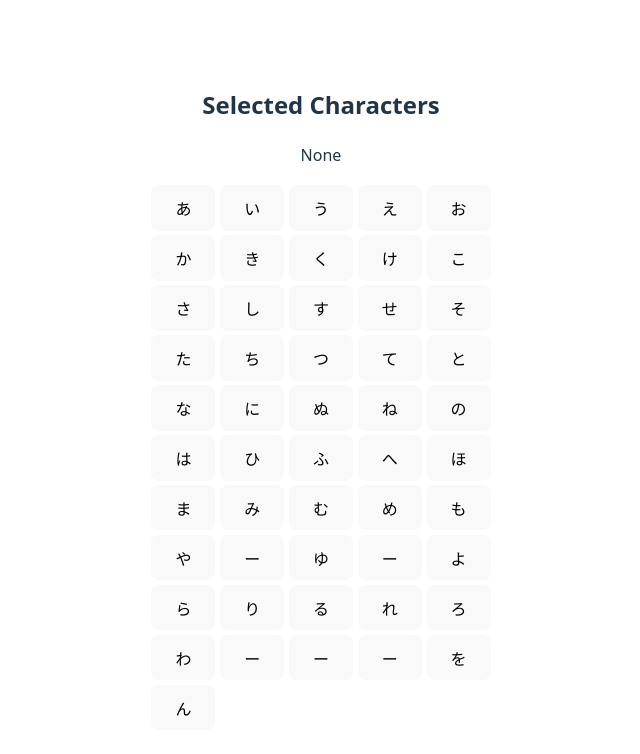
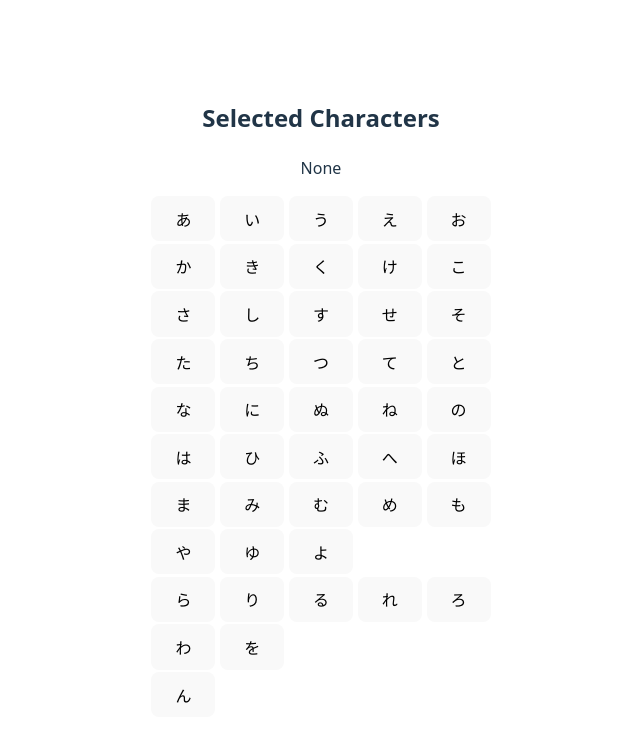
Before and after one commit to 62firelight/japakana-310, a React (Vite) app: page / in a window 1280 px wide. Shown: the top 754 px of the page, without its empty margins (319-959 px from the left). Built offline with nearby package versions, Linux system fonts and the light colour scheme.

Commit message:
Reorganize characters into its own component

```diff
--- a/src/App.css
+++ b/src/App.css
@@ -5,7 +5,7 @@
   text-align: center;
 }
 
-.hiragana, .katakana {
+.row {
   display: flex;
   flex-direction: column;
 }
--- a/src/App.jsx
+++ b/src/App.jsx
@@ -3,69 +3,19 @@ import reactLogo from "./assets/react.svg";
 import viteLogo from "/vite.svg";
 import "./App.css";
 import CharButton from "./components/CharButton";
-import hiraganaChars from "./util/HiraganaChars";
 import HIRAGANA_CHARS from "./util/HiraganaChars";
 import KATAKANA_CHARS from "./util/KatakanaChars";
+import HiraganaCharacters from "./components/Characters";
+import Characters from "./components/Characters";
 
 function App() {
-    const [selectedChars, setSelectedChars] = useState([]);
-    const hiraganaRows = createHiraganaRows();
-    const katakanaRows = createKatakanaRows();
 
-    function createHiraganaRows() {
-        return HIRAGANA_CHARS.map((row, index) => (
-            <div className="row" key={index}>
-                {row.map((char) => (
-                    <CharButton
-                        char={char}
-                        key={char}
-                        isSelected={selectedChars.includes(char)}
-                        setSelectedChars={setNewSelectedChars}
-                    />
-                ))}
-            </div>
-        ));
-    }
-
-    function createKatakanaRows() {
-        return KATAKANA_CHARS.map((row, index) => (
-            <div className="row" key={index}>
-                {row.map((char) => (
-                    <CharButton
-                        char={char}
-                        key={char}
-                        isSelected={selectedChars.includes(char)}
-                        setSelectedChars={setNewSelectedChars}
-                    />
-                ))}
-            </div>
-        ));
-    }
-
-    function setNewSelectedChars(newChar) {
-        if (newChar === "ー") {
-            return;
-        }
-
-        if (!selectedChars.includes(newChar)) {
-            // Add character if not selected
-            setSelectedChars([...selectedChars, newChar]);
-        } else {
-            // Remove character if already selected
-            setSelectedChars(selectedChars.filter((char) => char !== newChar));
-        }
-    }
 
     return (
         <>
             {/* <h1>Japakana</h1> */}
 
-            <h2>Selected Characters</h2>
-
-            <p>{selectedChars.length > 0 ? selectedChars : "None"}</p>
-
-            {/* <h2>Hiragana</h2> */}
-            <div className="hiragana">{hiraganaRows}</div>
+            <Characters type='h' />
         </>
     );
 }
--- /dev/null
+++ b/src/components/Characters.jsx
@@ -0,0 +1,66 @@
+import { useState } from "react";
+import HIRAGANA_CHARS from "../util/HiraganaChars";
+import KATAKANA_CHARS from "../util/KatakanaChars";
+import CharButton from "./CharButton";
+
+function Characters(props) {
+    const [selectedChars, setSelectedChars] = useState([]);
+
+    const rows = createRows(props.type);
+
+    function createRows(type) {
+        let chosenType = null;
+
+        switch (type) {
+            case "h":
+                chosenType = HIRAGANA_CHARS;
+                break;
+            case "k":
+                chosenType = KATAKANA_CHARS;
+                break;
+            default:
+                chosenType = HIRAGANA_CHARS;
+                break;
+        }
+
+        return chosenType.map((row, index) => (
+            <div className="row" key={index}>
+                {row.map((char) => (
+                    <CharButton
+                        char={char}
+                        key={char}
+                        isSelected={selectedChars.includes(char)}
+                        setSelectedChars={setNewSelectedChars}
+                    />
+                ))}
+            </div>
+        ));
+    }
+
+    function setNewSelectedChars(newChar) {
+        if (newChar === "ー") {
+            return;
+        }
+
+        if (!selectedChars.includes(newChar)) {
+            // Add character if not selected
+            setSelectedChars([...selectedChars, newChar]);
+        } else {
+            // Remove character if already selected
+            setSelectedChars(selectedChars.filter((char) => char !== newChar));
+        }
+    }
+
+    return (
+        <div className="kana-chars">
+            <h2>Selected Characters</h2>
+
+            <p>{selectedChars.length > 0 ? selectedChars : "None"}</p>
+
+            {/* <h2>Hiragana</h2> */}
+            <div className="rows">{rows}</div>
+        </div>
+    );
+}
+
+export default Characters;
--- a/src/util/HiraganaChars.js
+++ b/src/util/HiraganaChars.js
@@ -6,9 +6,9 @@ const HIRAGANA_CHARS = [
     ["な", "に", "ぬ", "ね", "の"],
     ["は", "ひ", "ふ", "へ", "ほ"],
     ["ま", "み", "む", "め", "も"],
-    ["や", "ー", "ゆ", "ー", "よ"],
+    ["や", "ゆ", "よ"],
     ["ら", "り", "る", "れ", "ろ"],
-    ["わ", "ー", "ー", "ー", "を"],
+    ["わ", "を"],
     ["ん"]
 ];
 
--- a/src/util/KatakanaChars.js
+++ b/src/util/KatakanaChars.js
@@ -6,9 +6,9 @@ const KATAKANA_CHARS = [
     ["ナ", "ニ", "ヌ", "ネ", "ノ"],
     ["ハ", "ヒ", "フ", "ヘ", "ホ"],
     ["マ", "ミ", "ム", "メ", "モ"],
-    ["ヤ", "ー", "ユ", "ー", "ヨ"],
+    ["ヤ", "ユ", "ヨ"],
     ["ラ", "リ", "ル", "レ", "ロ"],
-    ["ワ", "ー", "ー", "ー", "ヲ"],
+    ["ワ", "ヲ"],
     ["ン"]
 ];
 
```
